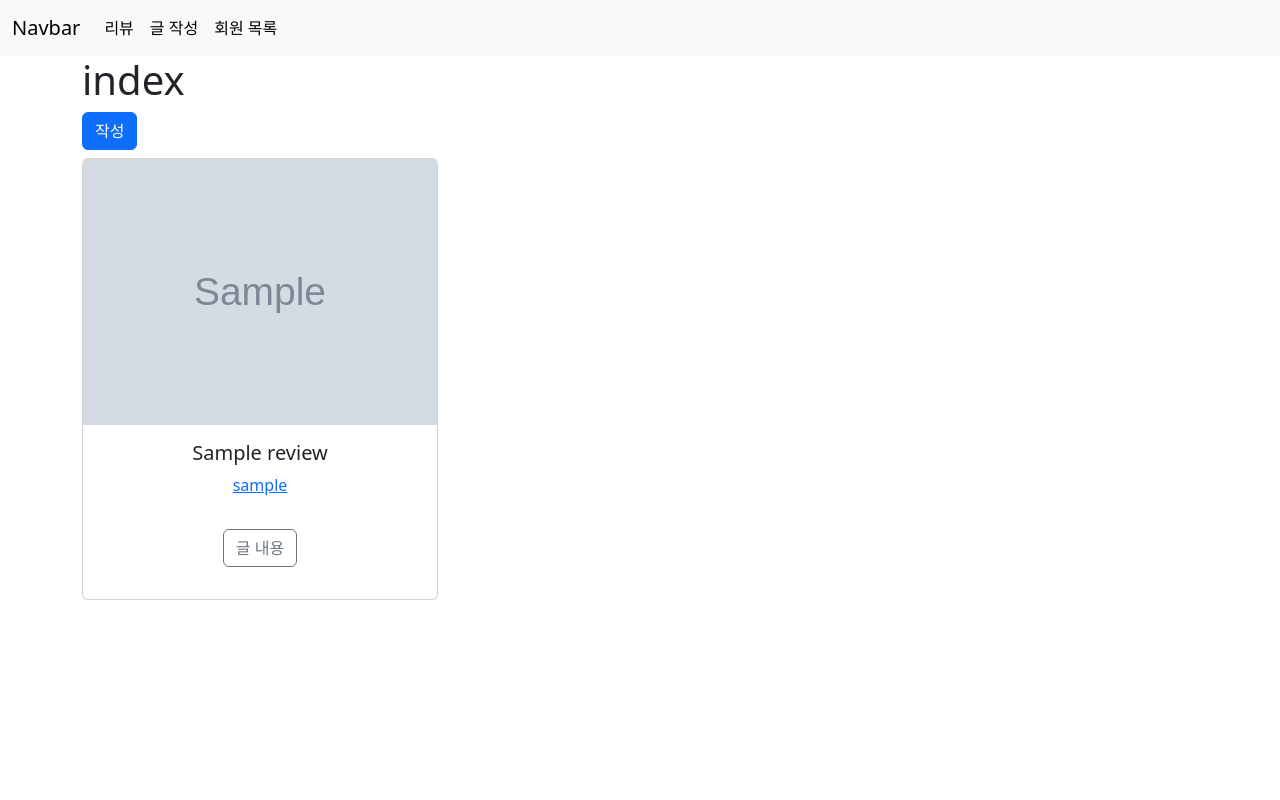
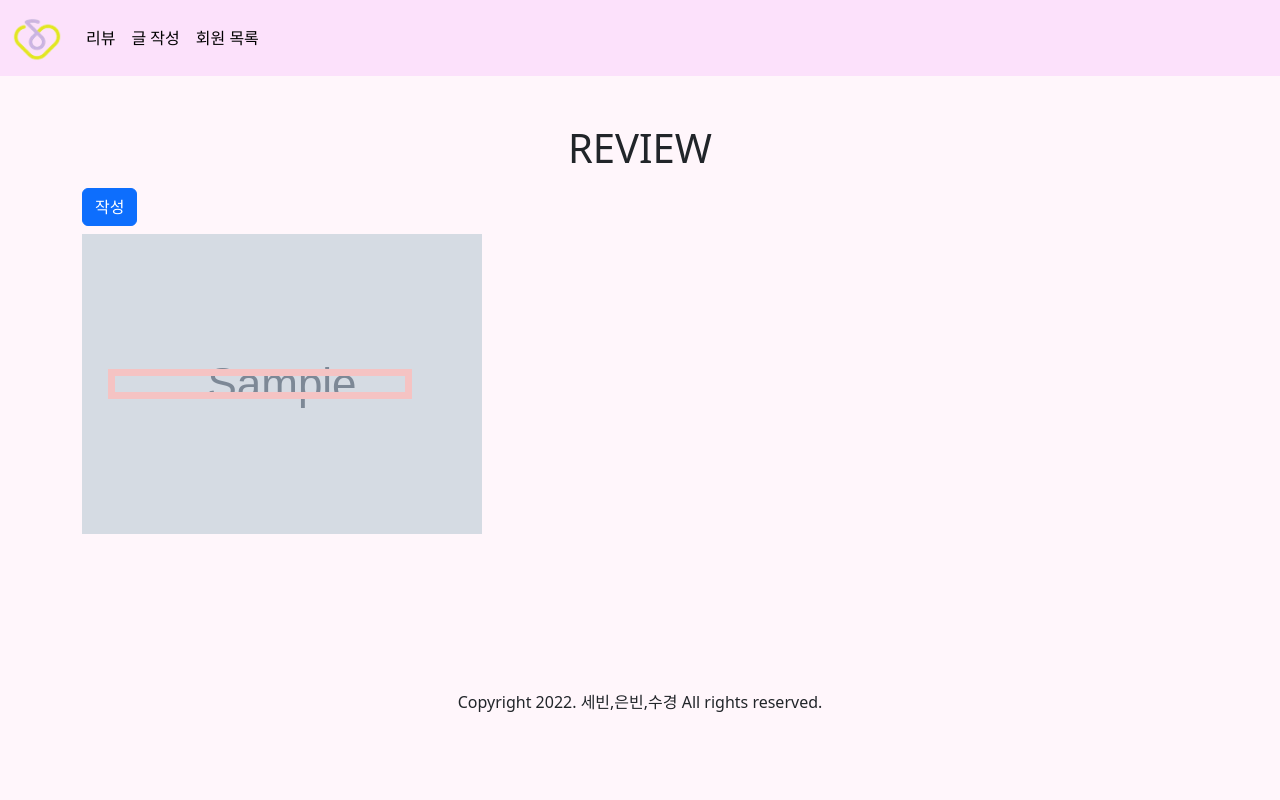
Before and after one commit to SeBin-Kwon/1020-Pair-Project, a Django app: page /reviews/ in a window 1280 px wide. Run offline with Django 3.2, Linux system fonts and the light colour scheme; tables that the repository leaves empty hold one stand-in row (values such as "Sample post"); grey boxes marked "Sample" are stand-in pictures; parts of the project's set-up code (start-up, migrations or seed data) failed here and were passed over; some libraries are stand-ins or nearby versions.

Commit message:
css_decorating

```diff
--- a/accounts/templates/accounts/index.html
+++ b/accounts/templates/accounts/index.html
@@ -2,6 +2,7 @@
 {% load django_bootstrap5 %}
 
 {% block content %}
+<div class="con py-5 px-5" style="background-color: rgb(255,255,255)">
   <div class="row mt-5">
     <h1 class="text-center">회원목록</h1>
     <!-- Table -->
@@ -26,6 +27,7 @@
       </tbody>
     </table>
   </div>
-  <a class="btn btn-primary" href="{% url 'index' %}">처음으로</a>
+  <a class="btn btn-outline-primary" href="{% url 'index' %}">처음으로</a>
+</div>
 </div>
 {% endblock content %}
--- a/reviews/templates/reviews/index.html
+++ b/reviews/templates/reviews/index.html
@@ -3,23 +3,31 @@
 {% load static %}
 
 {% block content %}
-  <h1>index</h1>
+  <h1 class="text-center my-3">REVIEW</h1>
   <a class="btn btn-primary" href="{% url 'reviews:create' %}">작성</a>
 
 <div class="row">
   {% for review in reviews %}
-  <div class="col-12 col-md-6 col-lg-4 my-2">
-    <div class="card text-center">
+
+  <div class="col-12 col-md-6 col-lg-4 my-2 text-center"  style="position: relative; cursor: pointer;" onclick="location.href='{% url 'reviews:detail' review.pk %}'">
+    <div class="imgHoverEvent event7">
       {% if review.image.url %}
-        <img src="{{ review.image.url }}" class="card-img-top" alt="...">
+      <div class="imgBox">
+        <img src="{{ review.image.url }}" alt="...">
+      </div>
+      <div class="hoverBox">
+        <span>
+          <br>
+          <br>
+          <p class="card-title"><b>{{ review.title }}</b></p>
+          <p class="text-white align-middle">{{ review.user.username }}</p>
+        </span>
+      </div>
       {% endif %}
-      <div class="card-body">
-        <h5 class="card-title">{{ review.title }}</h5>
-        <p class="text-muted"><a href="{% url 'accounts:detail' review.user.pk %}">{{ review.user.username }}</a></p>
-        <a href="{% url 'reviews:detail' review.pk %}" class="btn btn-outline-secondary my-3">글 내용</a>
-      </div>
+
     </div>
   </div>
+
   {% endfor %}
 </div>
 {% endblock %}
--- /dev/null
+++ b/static/css/main.css
@@ -0,0 +1,13 @@
+#wrapper{
+    height: auto;
+    min-height: 100%;
+    padding-bottom: 0px;
+  }
+
+  #css_footer{
+    display: flex;
+    justify-content: center;
+    height: 100px;
+    position: relative;
+    transform : translateY(+100%);
+  }
--- /dev/null
+++ b/static/css/style.css
@@ -0,0 +1,41 @@
+/* .image-box {   padding: 20px;    box-sizing: border-box;    position: relative;    cursor: pointer;}
+.image-box::after {    content: "";    display: block;    position: absolute;    width: 100%;    height: 100%;    background: rgba(0,0,0,.4);    left: 0;    top: 0;    opacity: 0;    transition: .5s;}
+.image-box .content {    width: 100%;    height: 100%;    position: relative;    z-index: 2;    background: none;}
+.image-box .content::after,.image-box
+.content::before {    content: "";    display: block;    position: absolute;    left: 50%;    top: 50%;    transform: translate(-50%, -50%);    width: 0%;    height: 0%;    border-color: white;    border-width: 1px;    transition: .5s;}
+.image-box .content::after {    height: 100%;    border-style: solid none;}
+.image-box .content::before {    width: 100%;    border-style: none solid;}
+.image-box:hover::after {    opacity: 1;}
+.image-box:hover .content::after,
+.image-box:hover .content::before {    width: 100%;    height: 100%;    border-radius: 5px;} */
+
+.event7 .hoverBox span{display: block; border: 7px solid rgb(245, 195, 195); position: absolute; top: 50%; transform: translateY(-50%); height: 30px; width: 80%; left: 10%;transition: 0.5s;}
+.event7 .hoverBox span p{ opacity: 0; }
+.event7:hover .hoverBox span{animation: event7Ani 0.8s linear 1; height: 150px;}
+.event7:hover .hoverBox span p{animation: event7Ani2 0.8s linear 1; opacity: 1;}
+
+@keyframes event7Ani{
+    0%{height: 30px;}
+    80%{height: 150px;}
+    100%{height: 150px;;}
+}
+@keyframes event7Ani2{
+    0%{opacity: 0;}
+    80%{opacity: 0;}
+    100%{opacity: 1;}
+}
+
+.body{
+    background-color: rgb(255, 246, 251);
+    background-repeat : no-repeat;
+    background-size : cover;
+}
+
+.navbar{
+    background-color: rgb(132, 19, 129);
+}
+
+.con{
+    box-shadow: 5px 5px 5px 5px rgba(246, 137, 252, 0.364);
+    border-radius: 1.5rem;
+}
--- a/templates/base.html
+++ b/templates/base.html
@@ -8,12 +8,17 @@
   <meta http-equiv="X-UA-Compatible" content="IE=edge">
   <meta name="viewport" content="width=device-width, initial-scale=1.0">
   <title>Document</title>
+  <link rel="stylesheet" href="{% static 'css/style.css' %}">
+  <link rel="stylesheet" href="{% static 'css/main.css' %}">
+
   {% bootstrap_css %}
 </head>
-<body>
-  <nav class="navbar navbar-expand-lg bg-light">
+<body class="body">
+  <nav class="navbar navbar-expand-lg" style="background-color: rgb(252, 225, 251)">
     <div class="container-fluid">
-      <a class="navbar-brand" href="{% url 'index' %}">Navbar</a>
+      <a class="navbar-brand" href="{% url 'index' %}">
+        <img src="{% static 'images/iuiuu.png'%}" style='width:50px ;, height: 50px;'>
+      </a>
       <button class="navbar-toggler" type="button" data-bs-toggle="collapse" data-bs-target="#navbarNav" aria-controls="navbarNav" aria-expanded="false" aria-label="Toggle navigation">
         <span class="navbar-toggler-icon"></span>
       </button>
@@ -32,9 +37,13 @@
       </div>
     </div>
   </nav>
-  <div class="container">
+  <div class="container my-5" id="wrapper">
+
     {% block content %}
-    {% endblock %}
+    {% endblock content%}
+  </div>
+  <div id="css_footer">
+    <footer>Copyright 2022. 세빈,은빈,수경 All rights reserved.</footer>
   </div>
   {% bootstrap_javascript %}
 </body>
```
Also changed, not shown: accounts/templates/accounts/detail.html (+22 -1 lines), reviews/templates/reviews/form.html (+6 -3 lines), templates/index.html (+24 -1 lines), static/images/iuiuu.png (added).
